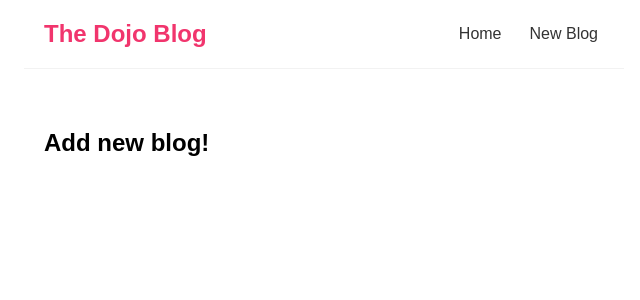
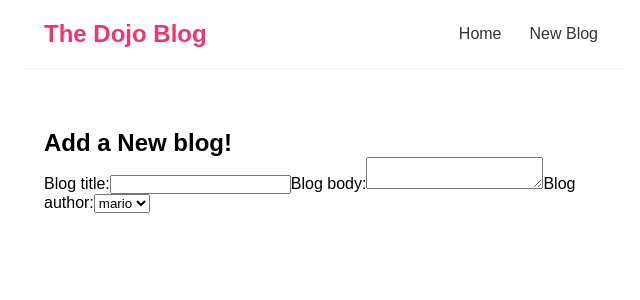
Before and after one commit to Im-Hassan-wd/Blog-App, a React (Create React App) app: page /create in a window 1280 px wide. Shown: the top 300 px of the page, without its empty margins (316-956 px from the left). Built offline with nearby package versions, Linux system fonts and the light colour scheme.

Commit message:
create component

```diff
--- a/src/Create.js
+++ b/src/Create.js
@@ -1,7 +1,18 @@
 const Create = () => {
     return (
         <div className="create">
-            <h2>Add new blog!</h2>
+            <h2>Add a New blog!</h2>
+            <form>
+                <label>Blog title:</label>
+                <input type="text" required />
+                <label>Blog body:</label>
+                <textarea required></textarea>
+                <label>Blog author:</label>
+                <select>
+                    <option value="mario">mario</option>
+                    <option value="yoshi">yoshi</option>
+                </select>
+            </form>
         </div>
     );
 }
```
